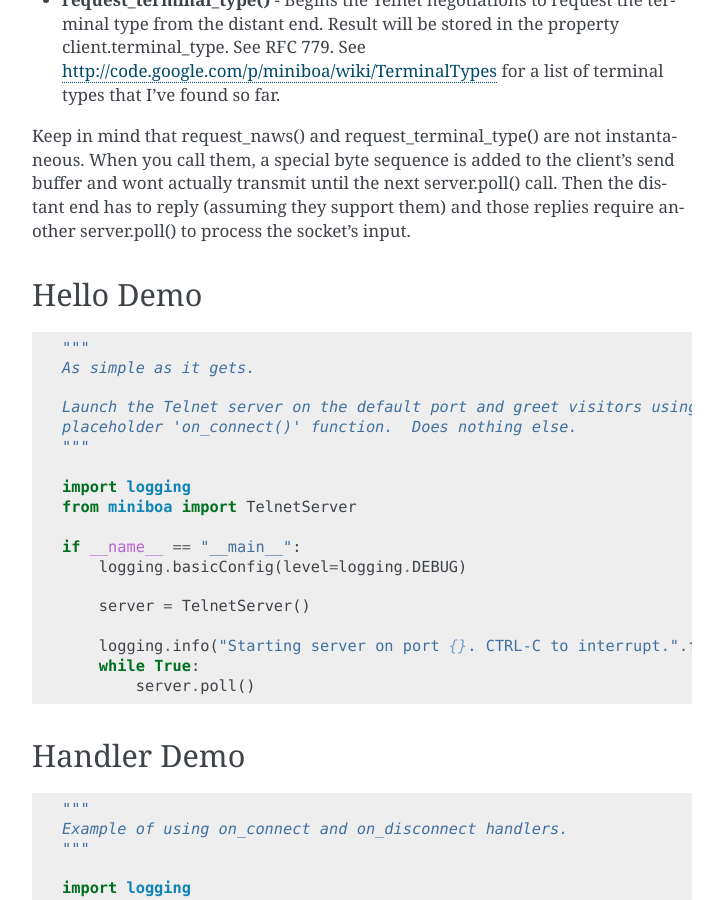
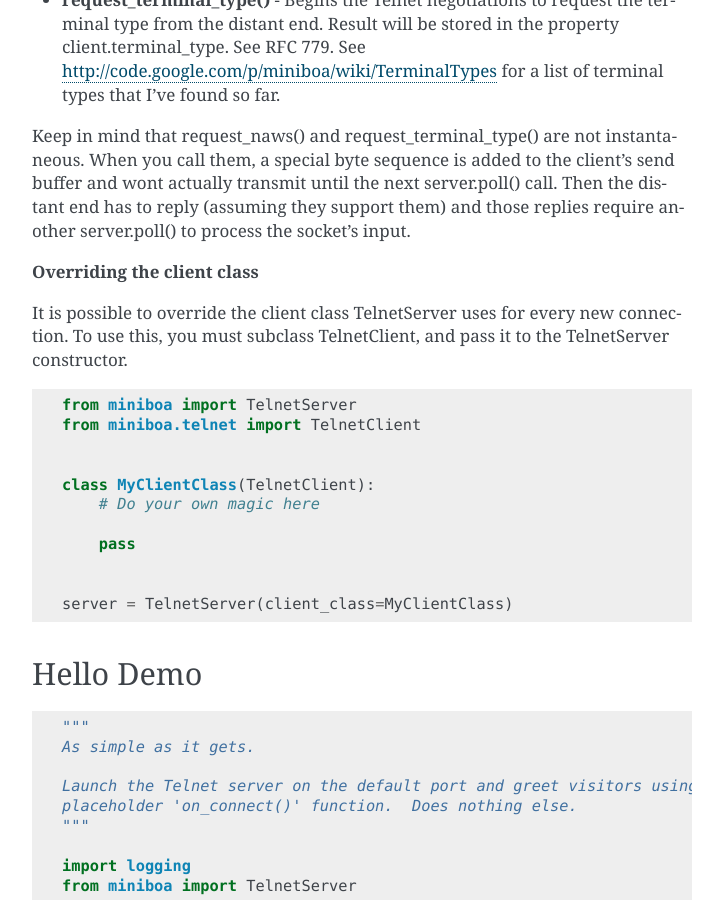
Before and after one commit to shmup/miniboa, a Sphinx documentation site: the page built from docs/index.rst, in a window 1280 px wide and 900 px high, scrolled down 3606 px. Shown: the whole window, without its empty margins (388-1111 px from the left). Built offline with Sphinx 7.4.7, drawn with Linux system fonts in a browser that asks for light colours.

Commit message:
Make the telnet client class configurable

```diff
--- a/docs/index.rst
+++ b/docs/index.rst
@@ -139,6 +139,24 @@ The client buffers user's input and breaks it into lines of text that can be ret
 - **request_terminal_type()** - Begins the Telnet negotiations to request the terminal type from the distant end. Result will be stored in the property client.terminal_type. See RFC 779. See http://code.google.com/p/miniboa/wiki/TerminalTypes for a list of terminal types that I've found so far.
 
 Keep in mind that request_naws() and request_terminal_type() are not instantaneous. When you call them, a special byte sequence is added to the client's send buffer and wont actually transmit until the next server.poll() call. Then the distant end has to reply (assuming they support them) and those replies require another server.poll() to process the socket's input.
+
+**Overriding the client class**
+
+It is possible to override the client class TelnetServer uses for every new connection.  To use this, you must subclass TelnetClient, and pass it to the TelnetServer constructor.
+
+.. code-block:: python
+
+   from miniboa import TelnetServer
+   from miniboa.telnet import TelnetClient
+
+
+   class MyClientClass(TelnetClient):
+       # Do your own magic here
+
+       pass
+
+
+   server = TelnetServer(client_class=MyClientClass)
 
 ----------
 Hello Demo
```
Also changed, not shown: 1 other file.
